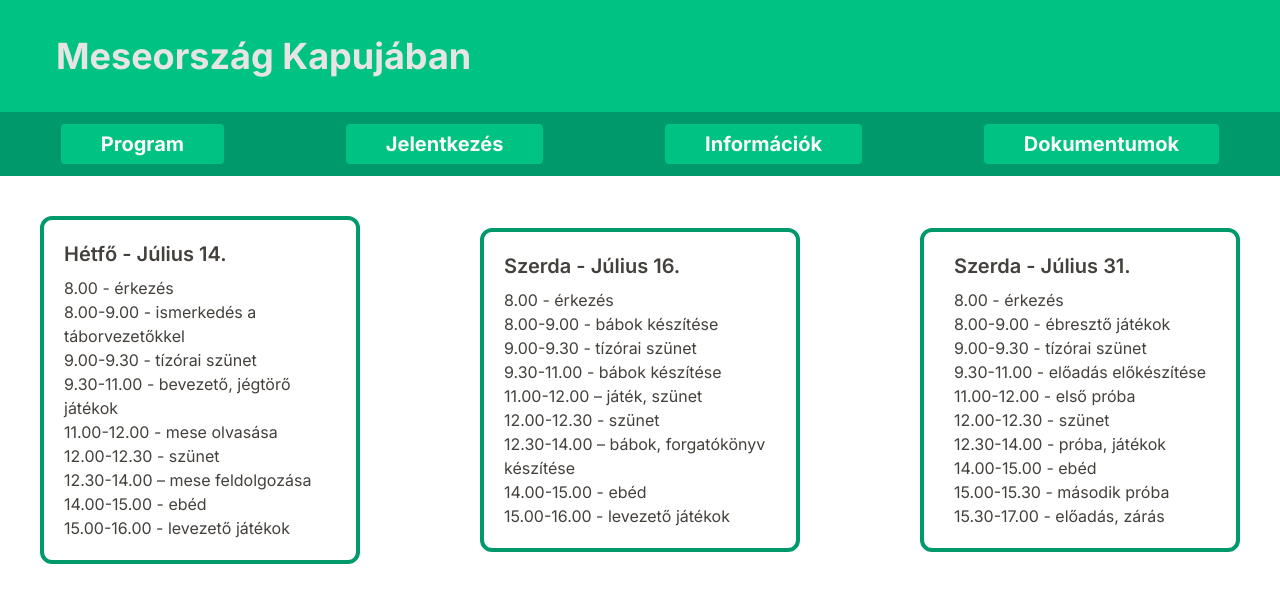
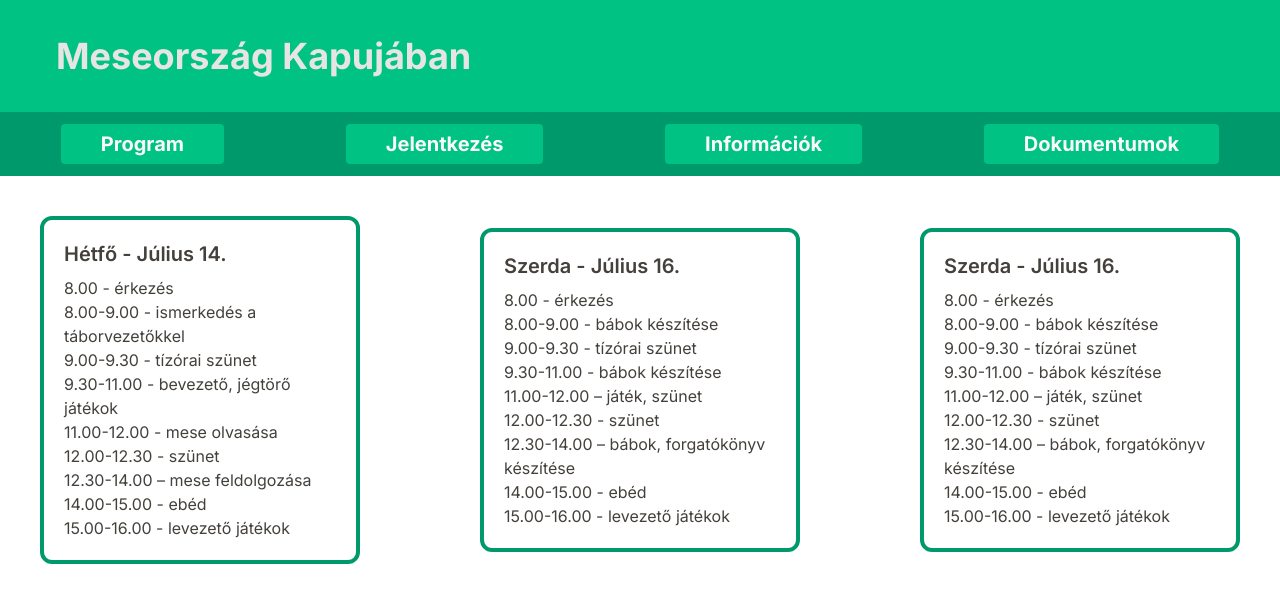
Before and after one commit to Kilencedik/meseorszag-kapuja, a Next.js app: page /program in a window 1280 px wide. Shown: the top 602 px of the page. Built offline with nearby package versions, Linux system fonts and the light colour scheme.

Commit message:
Update ThirdDay.js

```diff
--- a/components/ThirdDay.js
+++ b/components/ThirdDay.js
@@ -1,18 +1 @@
-export default function ThirdDay() {
-    return(
-        <div className="pt-5 px-5"><text className="text-xl">Szerda - Július 31.</text>
-            <ul className="font-normal pt-2 pb-5">
-                <li>8.00 - érkezés</li>
-                <li>8.00-9.00 - ébresztő játékok</li>
-                <li>9.00-9.30 - tízórai szünet</li>
-                <li>9.30-11.00 - előadás előkészítése</li>
-                <li>11.00-12.00 - első próba</li>
-                <li>12.00-12.30 - szünet</li>
-                <li>12.30-14.00 - próba, játékok</li>
-                <li>14.00-15.00 - ebéd</li>
-                <li>15.00-15.30 - második próba</li>
-                <li>15.30-17.00 - előadás, zárás</li>
-            </ul>
-        </div>
-    )
-}
+export default function ThirdDay() { return( <div className="pt-5 px-5"><text className="text-xl">Szerda - Július 16.</text> <ul className="font-normal pt-2 pb-5"> <li>8.00 - érkezés</li> <li>8.00-9.00 - bábok készítése</li> <li>9.00-9.30 - tízórai szünet</li> <li>9.30-11.00 - bábok készítése</li> <li>11.00-12.00 – játék, szünet</li> <li>12.00-12.30 - szünet</li> <li>12.30-14.00 – bábok, forgatókönyv készítése</li> <li>14.00-15.00 - ebéd</li> <li>15.00-16.00 - levezető játékok</li> </ul> </div> )}
```
